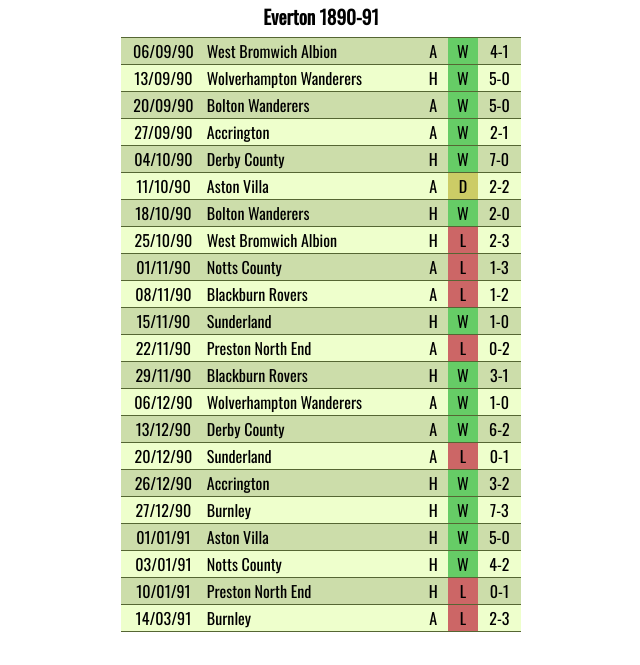
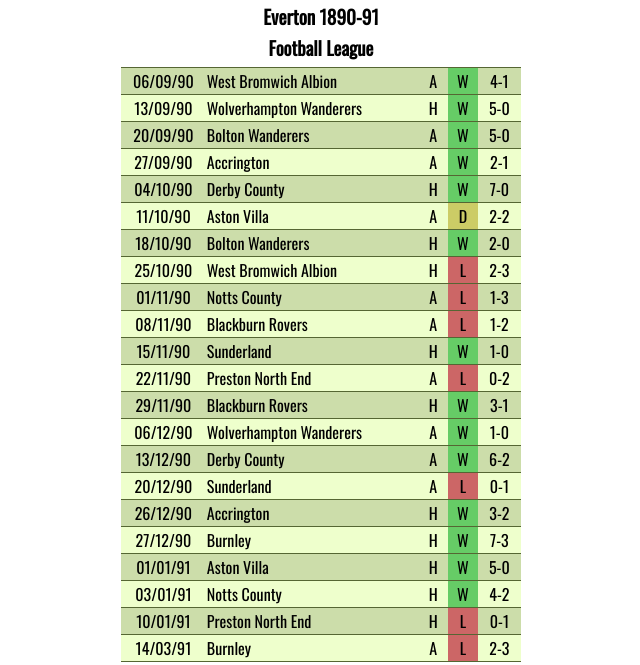
Before and after one commit to andrewhstead/football-stats, a Django app: a page that uses teams/templates/team_season.html in a window 1280 px wide. Shown: the part 211-876 px from the top of the page, without its empty margins (319-959 px from the left). Before the commit the page ends 843 px from the top, so only its background shows below. Run offline with Django 3.2, Linux system fonts and the light colour scheme; data comes from the database, SQL or seed files in the repository; both versions use the stored data as it was after the commit; some libraries are stand-ins or nearby versions.

Commit message:
Set up display of competition title in team season view.

```diff
--- a/games/models.py
+++ b/games/models.py
@@ -18,6 +18,12 @@
     ('Goals Scored', "Goals Scored"),
     ('Games Won', "Games Won"),
     ('Name', "Name"),
+)
+
+# The options for the type of competition.
+COMPETITION_TYPES = (
+    ('League', "League"),
+    ('Cup', "Cup"),
 )
 
 # Create your models here.
@@ -43,6 +49,7 @@
 
 # Competition model for individual league seasons.
 class Competition(models.Model):
+	competition_type = models.CharField(max_length=25, choices=COMPETITION_TYPES, default="League")
 	country = models.ForeignKey(Country, related_name='competitions')
 	league = models.ForeignKey(League, related_name='competitions')
 	season = models.ForeignKey(Season, related_name='competitions')
--- a/static/css/default.css
+++ b/static/css/default.css
@@ -12,15 +12,18 @@
 	margin: 0 0 2px 0;
 	border-bottom: 2px black solid;
 }
-
 h1 {
 	margin: 0;
 }
-
 h2 {
 	margin: 0;
 	text-align: center;
 	font-size: 1.2em;
+	padding: 0 0 3px 0;
+}
+h3 {
+	margin: 0;
+	text-align: center;
 	padding: 0 0 3px 0;
 }
 
--- a/teams/templates/team_season.html
+++ b/teams/templates/team_season.html
@@ -7,6 +7,14 @@
 	<h2>
 		{{ team }} {{ season }}
 	</h2>
+
+	{% for competition in team_competitions %}
+
+		{% if competition.competition_type == "League" %}
+
+			<h3>
+				{{ competition.name }}
+			</h3>
 
 			<table class="stats-table results">
 
@@ -55,5 +63,8 @@
 
 			</table>
 
+		{% endif %}
+
+	{% endfor %}
 
 {% endblock %}
--- a/teams/views.py
+++ b/teams/views.py
@@ -3,7 +3,7 @@
 
 from django.shortcuts import render
 from models import Club, Team
-from games.models import League, Game, Season
+from games.models import League, Game, Season, Competition, Adjustment
 from countries.models import Country
 from django.db.models import Q
 
@@ -28,18 +28,25 @@
 # Show the results of a given team for a given season.
 def team_season(request, team, season):
 
-	# Find the club and current team name.
+	# Find the club, current team name and relevant season from the parameters.
 	club = Club.objects.get(abbreviation=team.upper())
 	team = Team.objects.get(club=club)
+	season = Season.objects.get(name=season)
 
 	# Full list of teams to get names of opponents.
 	teams = Team.objects.all()
 
-	season = Season.objects.get(name=season)
-
-	# Empty list to hold the team's games for the season
+	# Empty lists to hold the team's competitions and games for the season
+	team_competitions = []
 	team_games = []
 
+	# Full list of competitions to find those which are both from the relevant season and involve the chosen team.
+	competitions = Competition.objects.filter(season=season)
+	for competition in competitions:
+		if team in competition.teams.all():
+			team_competitions.append(competition)
+
+	# Filter out all games from the relevant season in which the chosen team was involved.
 	games = Game.objects.filter(Q(season=season) & (Q(home_team=team) | Q(away_team=team)))\
 		.values('game_date', 'home_team', 'away_team', 'home_score', 'away_score')\
 		.order_by('game_date', 'game_time')
@@ -58,4 +65,5 @@
 					"date": game['game_date']}
 		team_games.append(details)
 
-	return render(request, "team_season.html", {"team": team, "season": season, "team_games": team_games, "teams": teams})
+	return render(request, "team_season.html", {"team": team, "season": season,\
+	 "team_games": team_games, "teams": teams, "competitions": competitions, "team_competitions": team_competitions})
```
Also changed, not shown: games/views.py (+6 -5 lines), db.sqlite3, games/migrations/0017_competition_competition_type.py (added), 5 other files. Lines whose indentation alone changed are shown as unchanged.
